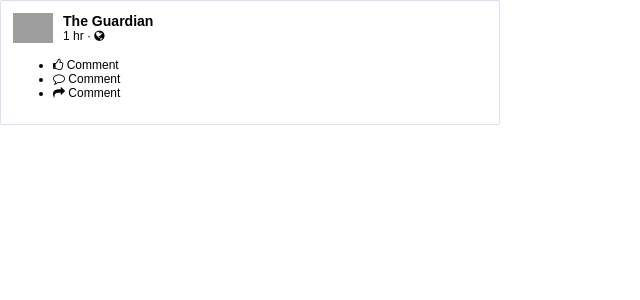
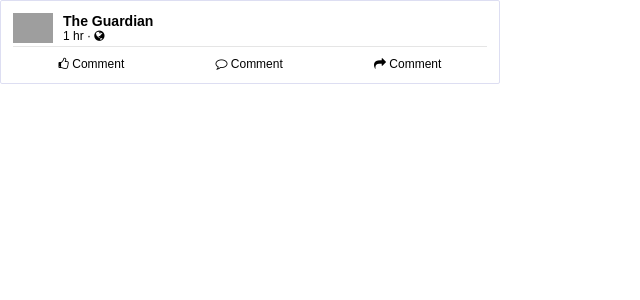
Before and after one commit to CesarHtea/reactbook-1, a React (Create React App) app: page / in a window 1280 px wide. Shown: the top 300 px of the page, without its empty margins (0-640 px from the left). Built offline with nearby package versions, Linux system fonts and the light colour scheme; grey boxes are pictures that could not be loaded.

Commit message:
[App.css] Add Post Actions CSS styles.

```diff
--- a/src/App.css
+++ b/src/App.css
@@ -31,3 +31,13 @@ p {
 .post__header {
   display: flex;
 }
+
+.post__actions {
+  list-style-type: none;
+  padding: 0;
+  margin: 0;
+  border-top: 1px solid #E5E5E5;
+  padding-top: 10px;
+  display: flex;
+  justify-content: space-around;
+}
```
